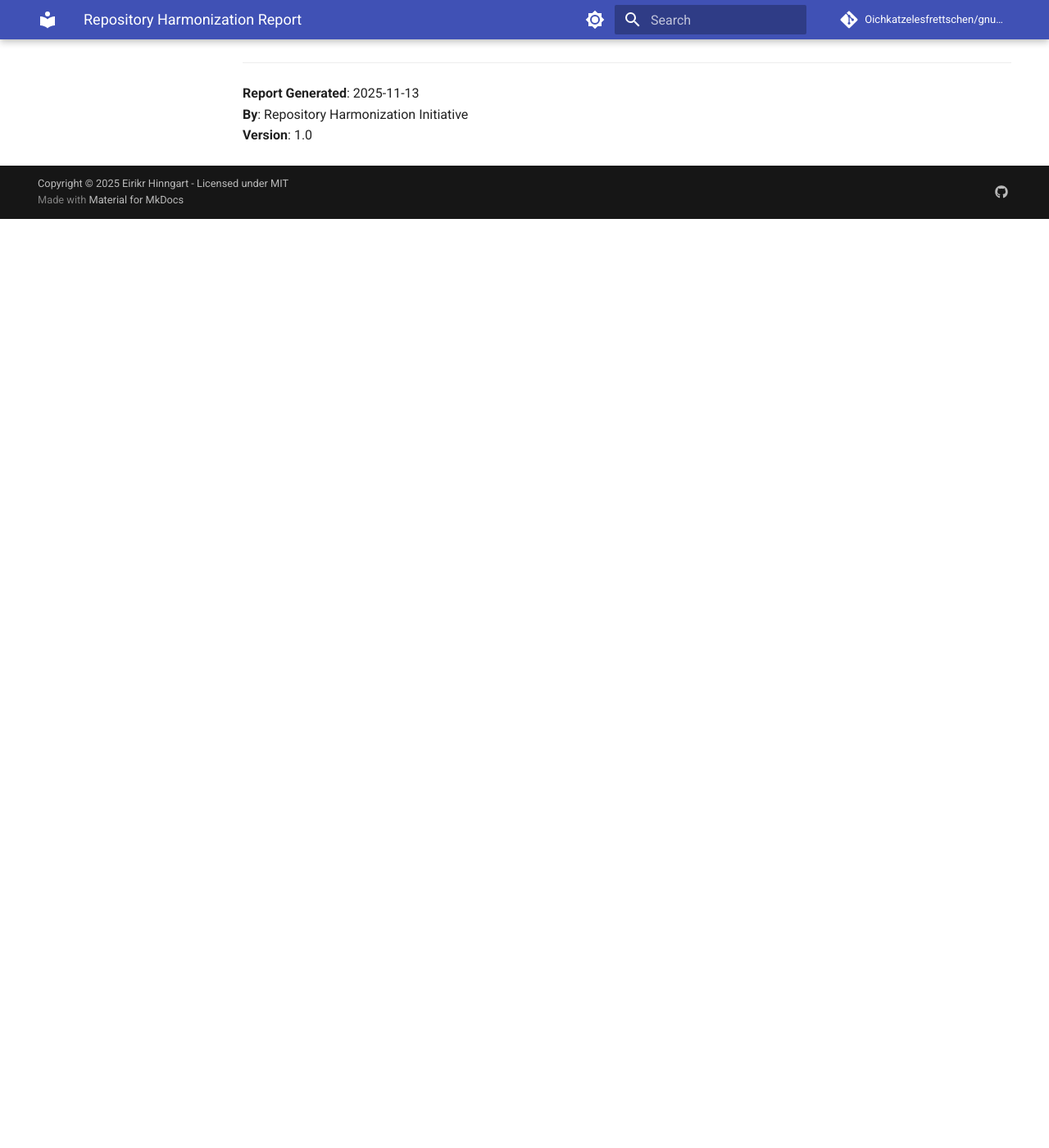
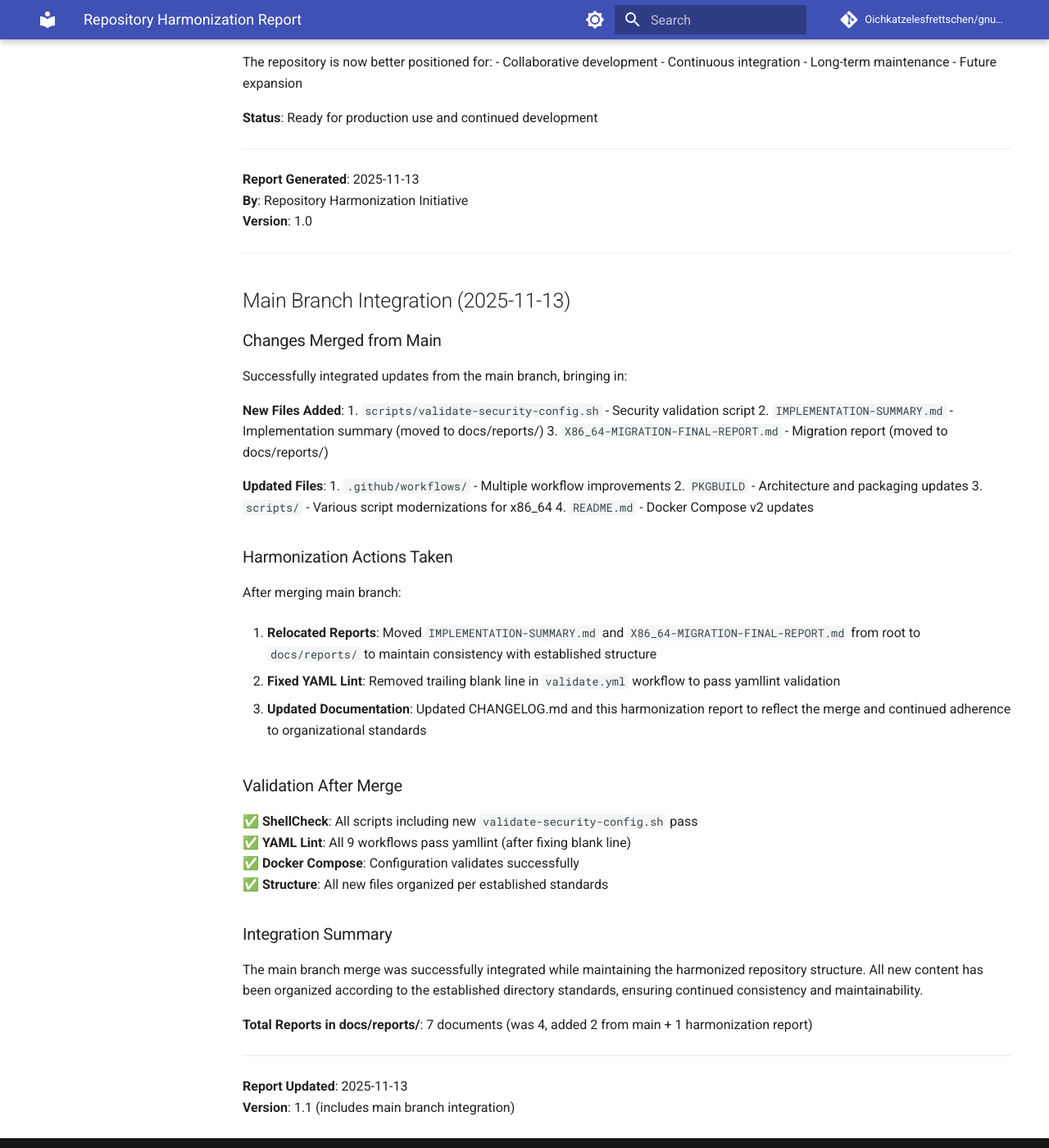
Before and after one commit to Oichkatzelesfrettschen/gnu-hurd-docker, an MkDocs documentation site: the page built from docs/reports/REPOSITORY-HARMONIZATION-REPORT.md, in a window 1280 px wide and 1400 px high, scrolled down 7182 px. Shown: the whole window at 82% size. Built offline with MkDocs 1.6.1 and Material for MkDocs 9.7.7, drawn with Linux system fonts in a browser that asks for light colours; comment, search, counter and statistics services are not loaded; the version menu is left out; before the commit the page ends 7449 px from its top, so only the background shows below that; some of the changed text lies outside the part shown.

Commit message:
Merge and harmonize main branch updates - integrate security validation and reports
Co-authored-by: Oichkatzelesfrettschen <151315375+Oichkatzelesfrettschen@users.noreply.github.com>

```diff
--- a/docs/reports/REPOSITORY-HARMONIZATION-REPORT.md
+++ b/docs/reports/REPOSITORY-HARMONIZATION-REPORT.md
@@ -1,14 +1,16 @@
 # Repository Harmonization Report
 
 **Date**: 2025-11-13
-**Version**: 1.0
-**Status**: Complete
+**Version**: 1.1
+**Status**: Complete + Main Branch Integrated
 
 ---
 
 ## Executive Summary
 
-Successfully completed comprehensive repository modularization and harmonization of the GNU/Hurd Docker project. The project has been reorganized to follow software engineering best practices with clear separation of concerns, improved documentation structure, and standardized directory organization.
+Successfully completed comprehensive repository modularization and harmonization of the GNU/Hurd Docker project, followed by integration of updates from the main branch. The project has been reorganized to follow software engineering best practices with clear separation of concerns, improved documentation structure, and standardized directory organization.
+
+**Update (2025-11-13)**: Merged latest changes from main branch including security validation script, script updates, and two new report documents. All new content has been harmonized into the established structure.
 
 ---
 
@@ -47,10 +49,12 @@ gnu-hurd-docker/
 │   ├── reports/        # Project reports and summaries
 │   │   ├── CHATGPT-ANALYSIS-AND-ROADMAP.md
 │   │   ├── IMPROVEMENT-REPORT-FINAL-2025-11-08.md
+│   │   ├── IMPLEMENTATION-SUMMARY.md (from main merge)
 │   │   ├── QEMU-LAUNCHER-TEST-REPORT.md
 │   │   ├── REPOSITORY-HARMONIZATION-REPORT.md (this file)
 │   │   ├── TRAP-HANDLERS-SUMMARY.md
-│   │   └── V2.0.0-RELEASE-SUMMARY.md
+│   │   ├── V2.0.0-RELEASE-SUMMARY.md
+│   │   └── X86_64-MIGRATION-FINAL-REPORT.md (from main merge)
 │   ├── 01-GETTING-STARTED/
 │   ├── 02-ARCHITECTURE/
 │   ├── 03-CONFIGURATION/
@@ -295,3 +299,50 @@ The repository is now better positioned for:
 **Report Generated**: 2025-11-13
 **By**: Repository Harmonization Initiative
 **Version**: 1.0
+
+---
+
+## Main Branch Integration (2025-11-13)
+
+### Changes Merged from Main
+
+Successfully integrated updates from the main branch, bringing in:
+
+**New Files Added**:
+1. `scripts/validate-security-config.sh` - Security validation script
+2. `IMPLEMENTATION-SUMMARY.md` - Implementation summary (moved to docs/reports/)
+3. `X86_64-MIGRATION-FINAL-REPORT.md` - Migration report (moved to docs/reports/)
+
+**Updated Files**:
+1. `.github/workflows/` - Multiple workflow improvements
+2. `PKGBUILD` - Architecture and packaging updates
+3. `scripts/` - Various script modernizations for x86_64
+4. `README.md` - Docker Compose v2 updates
+
+### Harmonization Actions Taken
+
+After merging main branch:
+
+1. **Relocated Reports**: Moved `IMPLEMENTATION-SUMMARY.md` and `X86_64-MIGRATION-FINAL-REPORT.md` from root to `docs/reports/` to maintain consistency with established structure
+
+2. **Fixed YAML Lint**: Removed trailing blank line in `validate.yml` workflow to pass yamllint validation
+
+3. **Updated Documentation**: Updated CHANGELOG.md and this harmonization report to reflect the merge and continued adherence to organizational standards
+
+### Validation After Merge
+
+✅ **ShellCheck**: All scripts including new `validate-security-config.sh` pass
+✅ **YAML Lint**: All 9 workflows pass yamllint (after fixing blank line)
+✅ **Docker Compose**: Configuration validates successfully
+✅ **Structure**: All new files organized per established standards
+
+### Integration Summary
+
+The main branch merge was successfully integrated while maintaining the harmonized repository structure. All new content has been organized according to the established directory standards, ensuring continued consistency and maintainability.
+
+**Total Reports in docs/reports/**: 7 documents (was 4, added 2 from main + 1 harmonization report)
+
+---
+
+**Report Updated**: 2025-11-13
+**Version**: 1.1 (includes main branch integration)
```
Also changed, not shown: CHANGELOG.md (+11 -2 lines), docs/reports/IMPLEMENTATION-SUMMARY.md (renamed from IMPLEMENTATION-SUMMARY.md), docs/reports/X86_64-MIGRATION-FINAL-REPORT.md (renamed from X86_64-MIGRATION-FINAL-REPORT.md), 1 other file.
